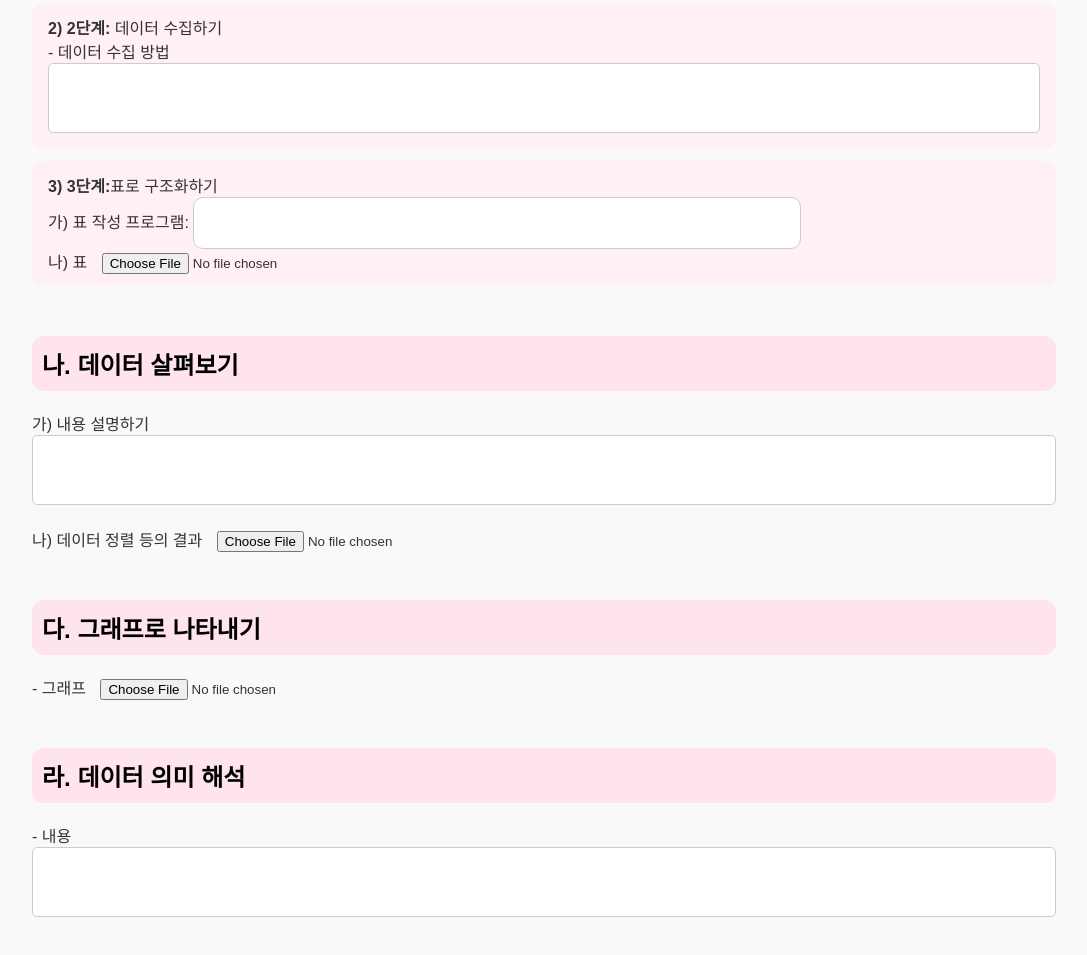
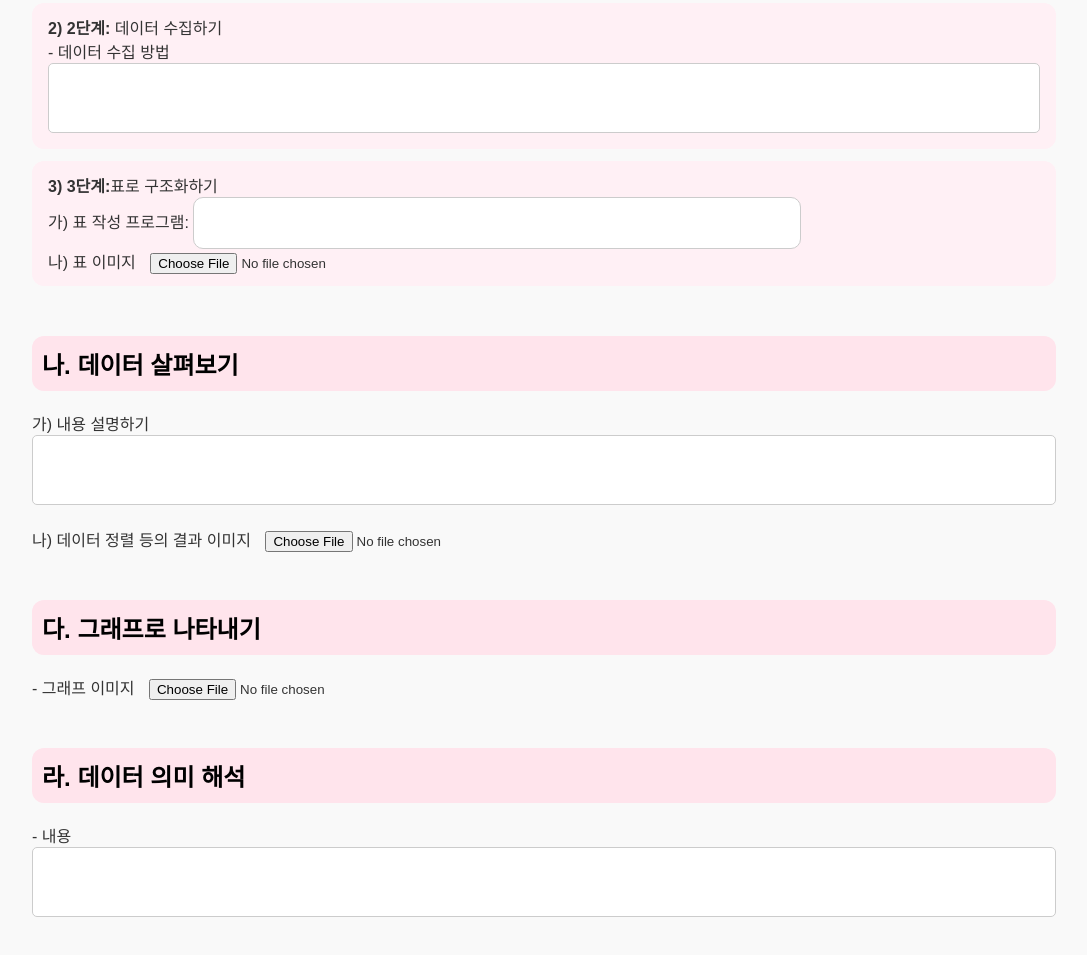
Before and after one commit to cleoseoo/data, a plain HTML site: page 5 데이터의 분석.html in a window 1280 px wide. Shown: the part 4435-5390 px from the top of the page, without its empty margins (96-1183 px from the left). Drawn offline with nearby package versions, Linux system fonts and the light colour scheme.

Commit message:
Update 5 데이터의 분석.html

```diff
--- a/5 데이터의 분석.html
+++ b/5 데이터의 분석.html
@@ -561,7 +561,7 @@ style="background-color: white;
   <p><strong>3) 3단계:</strong>표로 구조화하기<br>
   가) 표 작성 프로그램: <input type="text" style="width: 60%; height: 40px; border-radius: 10px; padding: 5px;"><br>
 
-  나) 표
+  나) 표 이미지
     <input type="file" accept="image/*" id="imageInput1" style="margin-left: 10px;"></p>
    <div id="imagePreview1" style="margin-top: 10px;"></div><br>
 
@@ -570,14 +570,14 @@ style="background-color: white;
 <h2>나. 데이터 살펴보기</h2>
  가) 내용 설명하기
 <textarea></textarea><br><br>
- 나) 데이터 정렬 등의 결과
+ 나) 데이터 정렬 등의 결과 이미지
     <input type="file" accept="image/*" id="imageInput2" style="margin-left: 10px;">
    <div id="imagePreview2" style="margin-top: 10px;"></div><br>
 </div>
 
 
 <h2>다. 그래프로 나타내기</h2>
-   -  그래프
+   -  그래프 이미지
     <input type="file" accept="image/*" id="imageInput3" style="margin-left: 10px;">
    <div id="imagePreview3" style="margin-top: 10px;"></div><br>
 </div>
```
